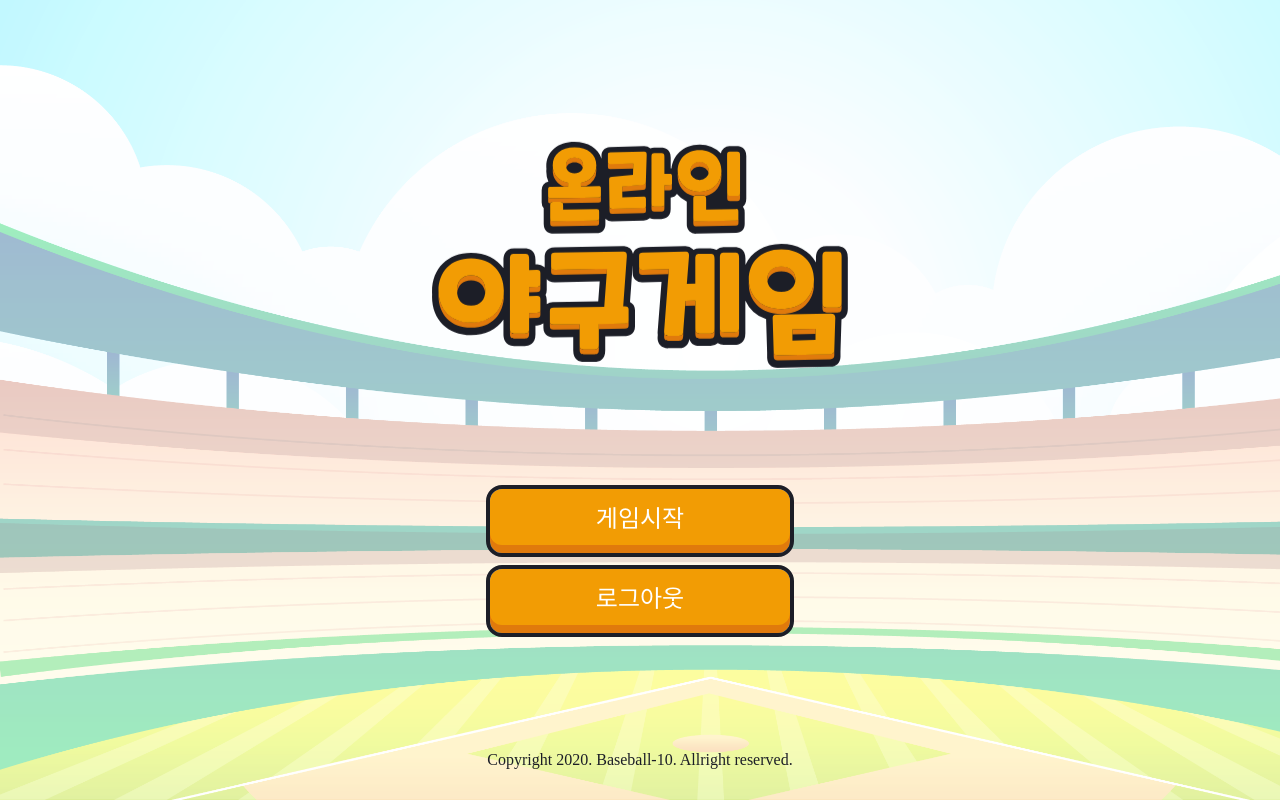
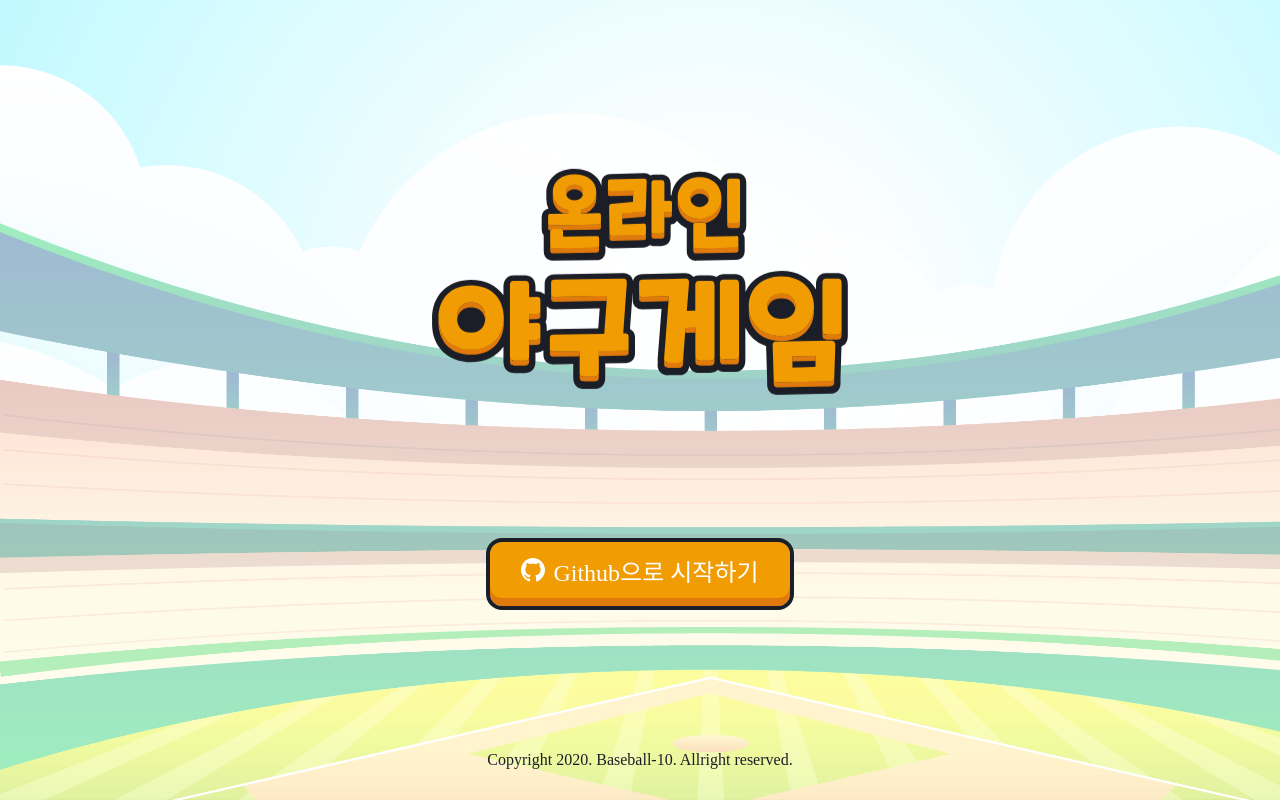
Before and after one commit to sungik-choi/baseball-10, a React (Create React App) app in the folder FE/baseball/: page / in a window 1280 px wide. Built offline with nearby package versions, Linux system fonts and the light colour scheme; a web font is replaced by a local one.

Commit message:
[#9] Docs : isLogin State 추가 및 삼항연산자 조건 변경

```diff
--- a/FE/baseball/src/components/login/Login.jsx
+++ b/FE/baseball/src/components/login/Login.jsx
@@ -9,7 +9,10 @@ import githubLogo from "assets/github.svg";
 
 const Login = () => {
   const [isGameStart, setIsGameStart] = useState(false);
+  const [isLogin, setIsLogin] = useState(false);
   let history = useHistory();
+
+  const github_login_url = process.env.REACT_APP_GITHUB_URL;
 
   const gameStartBtnClickHandler = () => {
     setIsGameStart(true);
@@ -22,16 +25,18 @@ const Login = () => {
       <LoginWrap>
         <LogoTitle>{TITLE_TEXT}</LogoTitle>
         <LogoSvg type="image/svg+xml" data={logo}></LogoSvg>
-        {false ? (
-          <PrimaryButton as={Link} to="/teamlist">
-            <GithubLogo type="image/svg+xml" data={githubLogo}></GithubLogo>
-            <span>{GITHUB_BUTTON_TEXT}</span>
-          </PrimaryButton>
-        ) : (
+        {isLogin ? (
           <div>
             <PrimaryButton onClick={gameStartBtnClickHandler}>{START_BUTTON_TEXT}</PrimaryButton>
             <PrimaryButton>{LOGOUT_BUTTON_TEXT}</PrimaryButton>
           </div>
+        ) : (
+          <a href={github_login_url}>
+            <PrimaryButton>
+              <GithubLogo type="image/svg+xml" data={githubLogo}></GithubLogo>
+              <span>{GITHUB_BUTTON_TEXT}</span>
+            </PrimaryButton>
+          </a>
         )}
         <a href={GITHUB_URL}>{COPYRIGHT_TEXT}</a>
       </LoginWrap>
@@ -57,7 +62,7 @@ const CoverDiv = styled.div`
   width: 100%;
   height: 100%;
   background-color: var(--orange);
-  animation: ${fadeIn({changePoint: 0})} ${TRANSITION_DELAY}s cubic-bezier(0, 0.15, 0, 1);
+  animation: ${fadeIn({ changePoint: 0 })} ${TRANSITION_DELAY}s cubic-bezier(0, 0.15, 0, 1);
 `;
 
 const LogoTitle = styled.h1`
```
